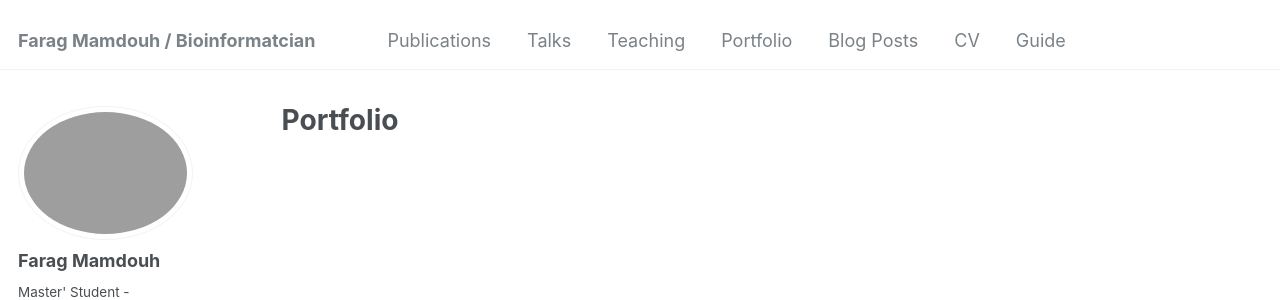
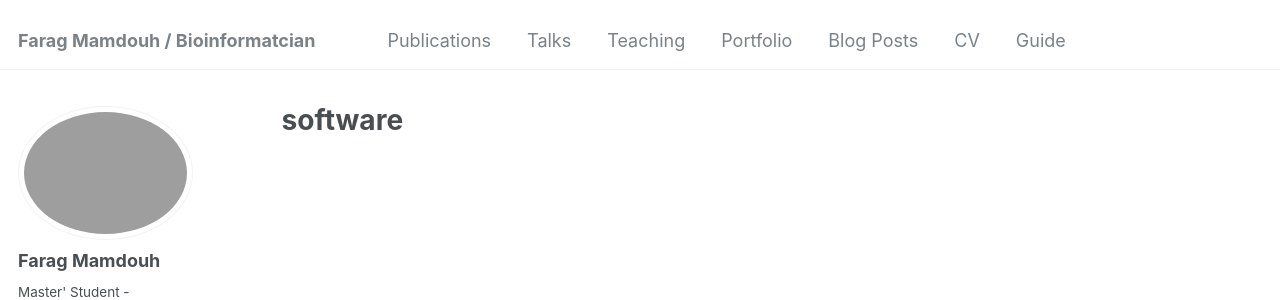
Before and after one commit to FaragMamdouh/FaragMamdouh.github.io, a Jekyll site: the page built from _pages/software.html, in a window 1280 px wide. Shown: the top 300 px of the page. Built offline with Jekyll 4.4.1, drawn with Linux system fonts in a browser that asks for light colours; some web fonts are replaced.

Commit message:
Update and rename portfolio.html to software.html

```diff
--- a/_pages/portfolio.html
+++ b/_pages/software.html
@@ -1,13 +1,13 @@
 ---
 layout: archive
-title: "Portfolio"
-permalink: /portfolio/
+title: "software"
+permalink: /software/
 author_profile: true
 ---
 
 {% include base_path %}
 
 
-{% for post in site.portfolio %}
+{% for post in site.software %}
   {% include archive-single.html %}
 {% endfor %}
```
